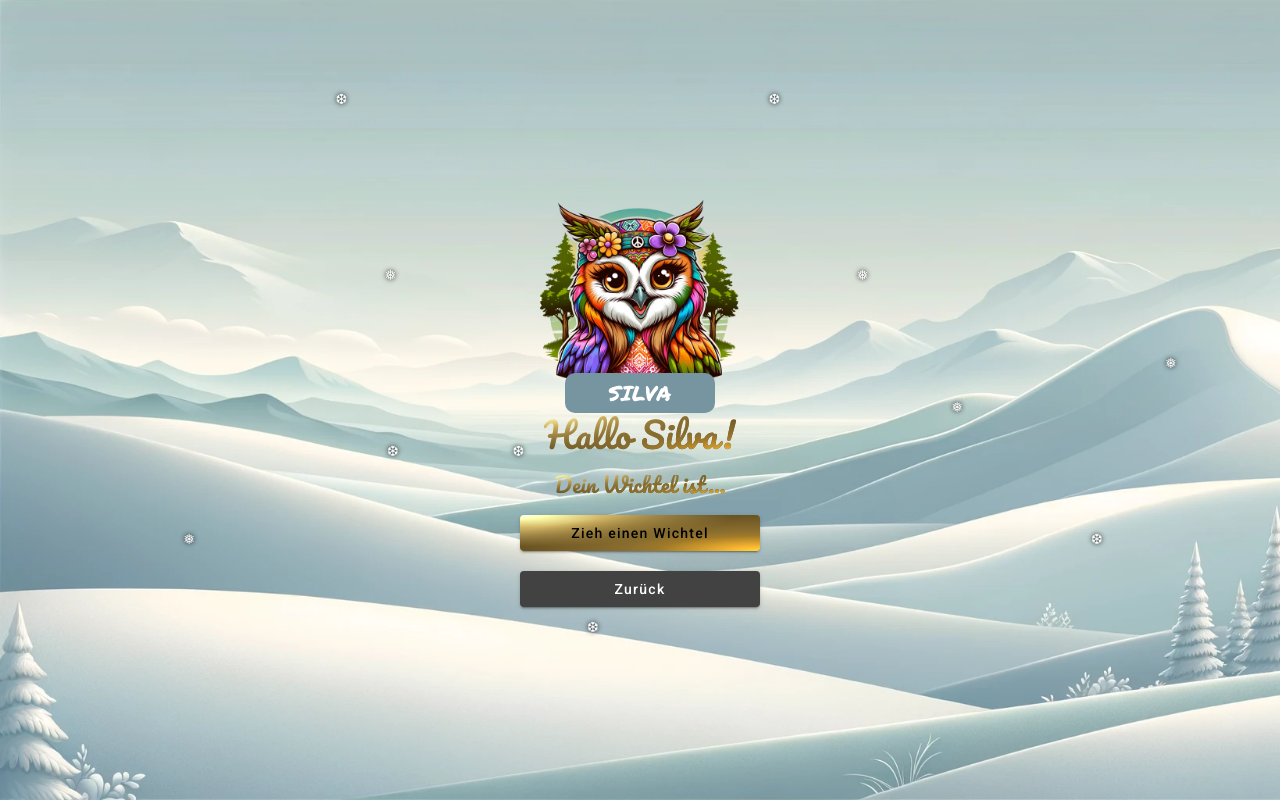
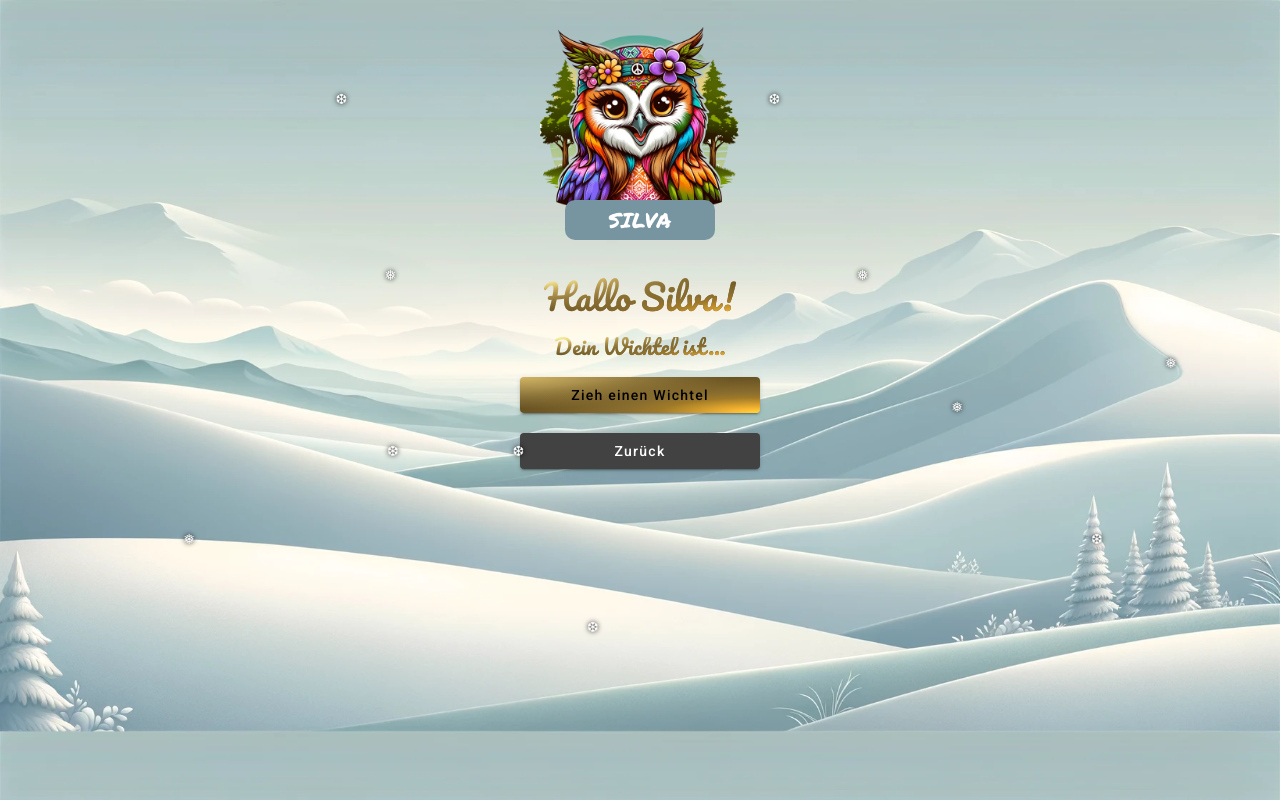
Before and after one commit to apaulheim/wichteln, an Angular app: page / in a window 1280 px wide. Both pictures are taken after a click on the element "SILVA". Built offline with nearby package versions, Linux system fonts and the light colour scheme.

Commit message:
new paring

```diff
--- a/src/app/app.component.css
+++ b/src/app/app.component.css
@@ -7,13 +7,13 @@ body {
   display: flex;
   flex-flow: row wrap;
   justify-content: center;
-  height: 100vh;
 }
 
 .overview {
   align-self: center;
   flex-flow: column nowrap;
   max-width: 800px;
+  margin-top: 5em;
 }
 
 .container {
@@ -44,8 +44,7 @@ small {
     ),
     radial-gradient(
       ellipse farthest-corner at left top,
-      #ffffff 0%,
-      #ffffac 8%,
+      #ffffac 0%,
       #d1b464 25%,
       #5d4a1f 62.5%,
       #5d4a1f 100%
--- a/src/app/wichtel/wichtel.component.css
+++ b/src/app/wichtel/wichtel.component.css
@@ -21,6 +21,7 @@
 .greet {
   font-size: 2.5em;
   line-height: 1.2em;
+  margin-top: 1em;
 }
 
 .greetsub {
--- a/src/app/wichtel/wichtel.component.ts
+++ b/src/app/wichtel/wichtel.component.ts
@@ -16,7 +16,7 @@ export class WichtelComponent {
   names = ['Silva', 'Leon', 'Lukas', 'Chris', 'Anni'];
   wichtel = JSON.parse(
     atob(
-      'W1siU2lsdmEiLCJBbm5pIl0sWyJMZW9uIiwiU2lsdmEiXSxbIkx1a2FzIiwiQ2hyaXMiXSxbIkNocmlzIiwiTGVvbiJdLFsiQW5uaSIsIkx1a2FzIl1d'
+      'W1siU2lsdmEiLCJMdWthcyJdLFsiTGVvbiIsIlNpbHZhIl0sWyJMdWthcyIsIkFubmkiXSxbIkNocmlzIiwiTGVvbiJdLFsiQW5uaSIsIkNocmlzIl1d'
     )
   );
   @Input() wichtelId = 0;
--- a/src/styles.css
+++ b/src/styles.css
@@ -1,15 +1,10 @@
 /* You can add global styles to this file, and also import other style files */
 
-html,
-body {
-  height: 100%;
-}
 body {
   margin: 0;
   font-family: Roboto, "Helvetica Neue", sans-serif;
   background-image: url("assets/bg.png");
   background-size: cover;
-  height: 100%;
 }
 .mat-christmas {
   background: radial-gradient(
@@ -22,9 +17,7 @@ body {
     ),
     radial-gradient(
       ellipse farthest-corner at left top,
-      #ffffff 0%,
-      #ffffac 8%,
-      #d1b464 25%,
+      #d1b464 0%,
       #5d4a1f 62.5%,
       #5d4a1f 100%
     ) !important;
```
